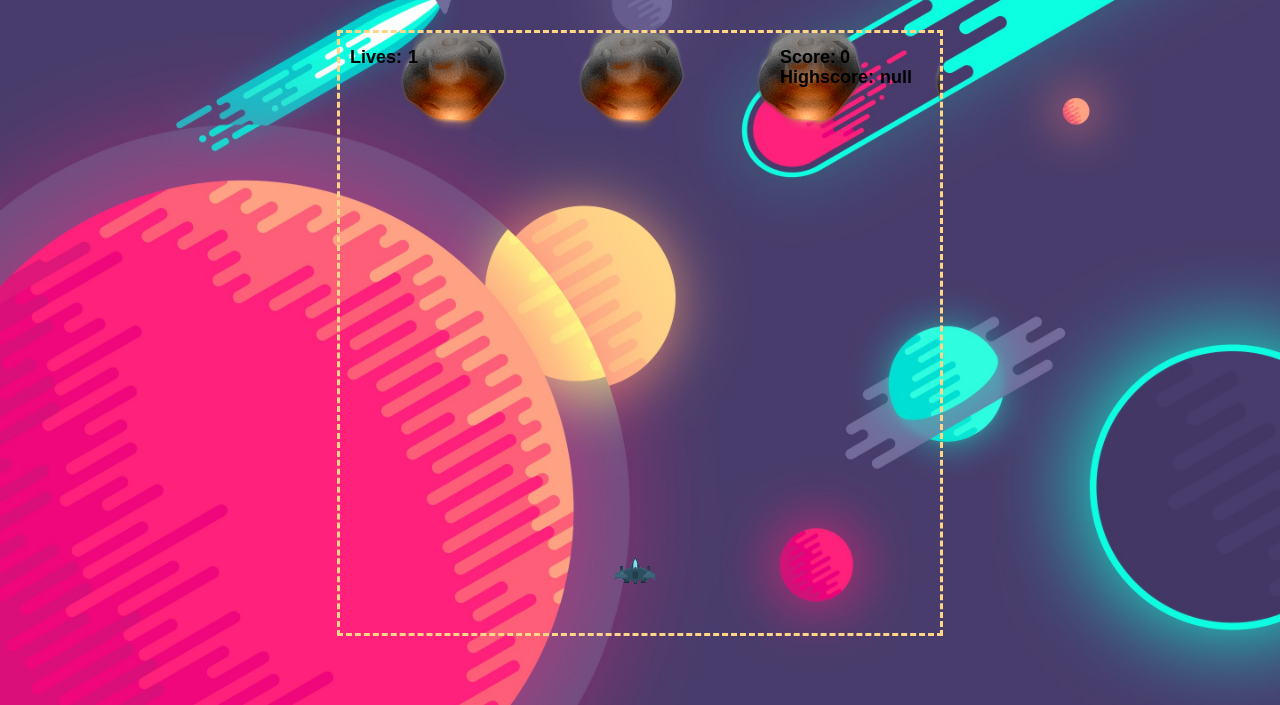
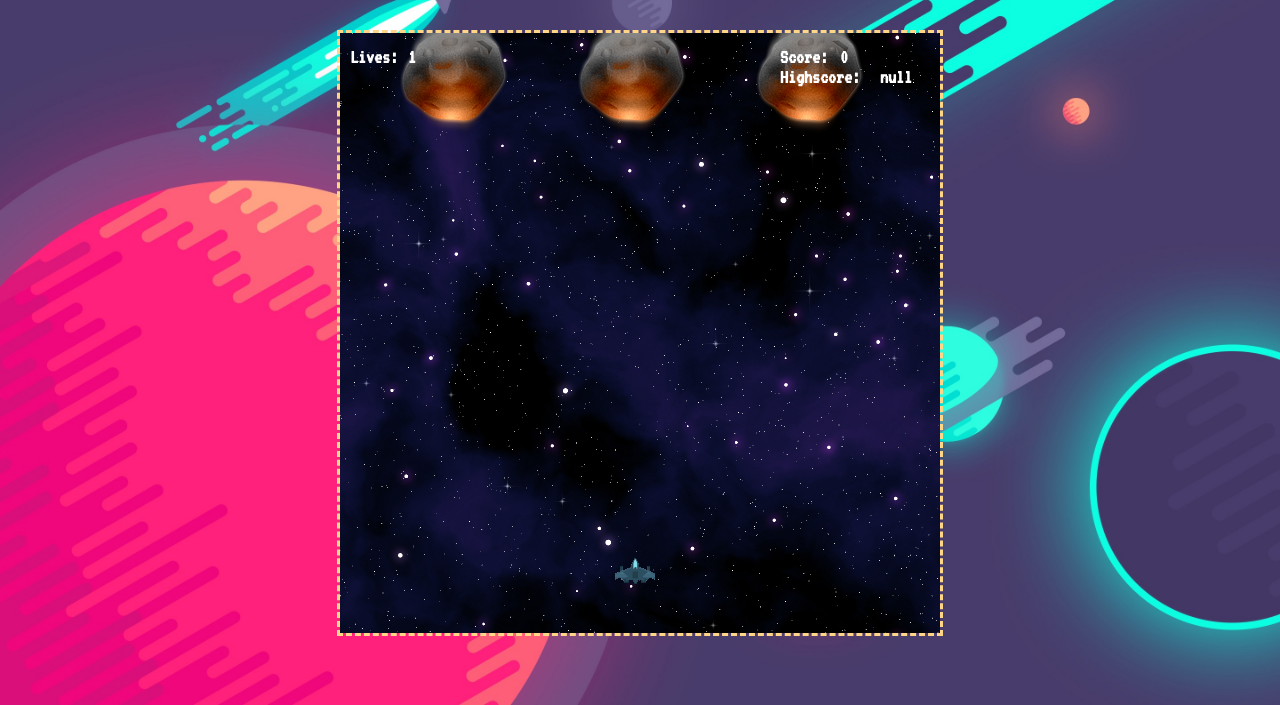
Before and after one commit to alexliinc/project_1, a plain HTML site: page index.html in a window 1280 px wide. Shown: the part 95-800 px from the top of the page. Drawn offline with Linux system fonts and the light colour scheme; a web font is replaced by a local one.

Commit message:
cleaning up text

```diff
--- a/index.html
+++ b/index.html
@@ -5,6 +5,7 @@
     <title>Space Racer</title>
     <link rel="stylesheet" href="css/style.css">
     <link href="https://fonts.googleapis.com/css?family=Revalia" rel="stylesheet">
+    <link href="https://fonts.googleapis.com/css?family=VT323" rel="stylesheet">
   </head>
   <body>
 
--- a/js/app.js
+++ b/js/app.js
@@ -11,7 +11,7 @@ var rightKey = false;
 var leftKey = false;
 var upKey = false;
 var downKey = false;
-var enemyTotal = 5;
+var enemyTotal = 3;
 var enemies = [];
 var enemy_x = 50;
 var enemy_y = -45;
@@ -25,7 +25,11 @@ var lasers = [];
 var score = 0;
 var alive = true;
 var lives = 3;
-var highscore = localStorage.getItem("highscore");;
+var highscore = localStorage.getItem("highscore");
+var starfield;
+var starX = 0;
+var starY = 0;
+var starY2 = -600;
 // ------------------------------------------------------
 
 function clearCanvas() {
@@ -231,9 +235,22 @@ function continueButton(){
   canvas.removeEventListener('click', continueButton, false);
 }
 
+function drawStarfield(){
+  ctx.drawImage(starfield, starX, starY);
+  ctx.drawImage(starfield, starX, starY2);
+  if (starY > 600){
+    starY = -599;
+  }
+  if (starY2 > 600){
+    starY2 = -599;
+  }
+  starY += 1;
+  starY2 += 1;
+}
+
 function scoreTotal(){
-  ctx.font = 'bold 18px Arial';
-  ctx.fillStyle = 'black';
+  ctx.font = 'bold 20px VT323';
+  ctx.fillStyle = 'white';
   // ctx.fillText(content, x position, y position)
   ctx.fillText('Score: ', 440, 30);
   ctx.fillText(score, 500, 30);
@@ -254,10 +271,11 @@ function scoreTotal(){
     ctx.fillText('Game Over!', 245, height/2);
     // context.fillRect(x,y,width,height);
     ctx.fillRect((width/2) - 50, (height / 2) + 10, 100, 40);
-    ctx.fillStyle = 'white';
+    ctx.fillStyle = 'black';
     ctx.fillText('Continue?', 252, (height / 2) + 35);
     canvas.addEventListener('click',continueButton,false);
     score = 0;
+    highscore = localStorage.getItem("highscore");
   }
 }
 
@@ -269,7 +287,7 @@ function init() {
   ship = new Image();
   ship.src = 'img/ship.png';
   starfield = new Image();
-  starfield.src = 'img/space.jpg';
+  starfield.src = 'img/starfield.png';
   //setInterval(gameLoop, 25);
   document.addEventListener('keydown', keyDown, false);
   document.addEventListener('keyup', keyUp, false);
@@ -278,6 +296,7 @@ function init() {
 
 function gameLoop() {
   clearCanvas();
+  drawStarfield();
   if (alive){
     hitTest();
     shipCollision();
```
Also changed, not shown: img/starfield.png (added).
